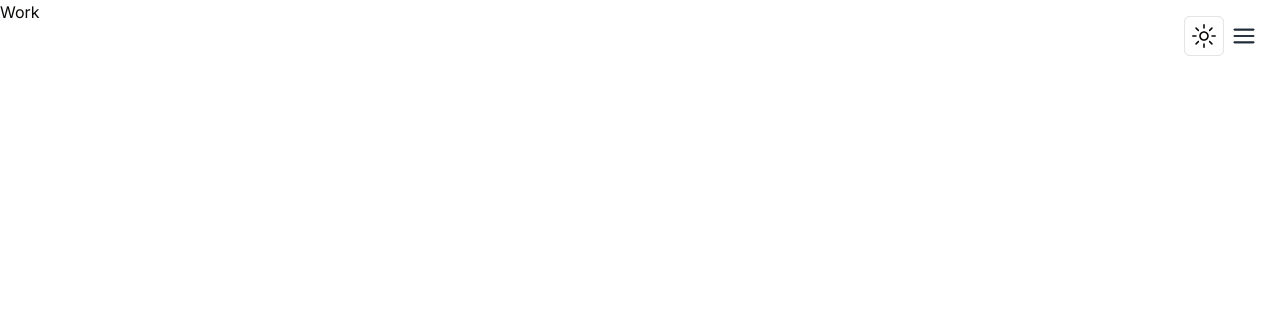
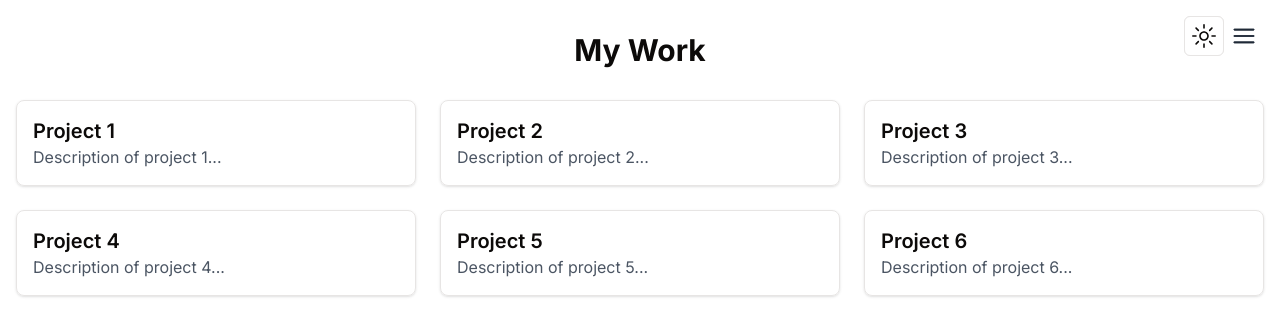
Before and after one commit to SantiZetina/sz-dashboard, a Next.js app: page /work in a window 1280 px wide. Shown: the top 336 px of the page. Built offline with nearby package versions, Linux system fonts and the light colour scheme.

Commit message:
Refactor work page layout

```diff
--- a/app/work/page.tsx
+++ b/app/work/page.tsx
@@ -3,7 +3,21 @@ import RootLayout from "../layout";
 export default function WorkPage() {
     return (
         <RootLayout>
-        <h1>Work</h1>
+            <div className="container mx-auto px-4">
+                <h1 className="text-3xl font-bold text-center my-8">
+                    My Work
+                </h1>
+                <div className="grid grid-cols-1 md:grid-cols-2 lg:grid-cols-3 gap-6">
+                    {/* Sample project cards */}
+                    {[1, 2, 3, 4, 5, 6].map((item) => (
+                        <div key={item} className="border rounded-lg p-4 shadow hover:shadow-lg transition-all">
+                            <h2 className="text-xl font-semibold">Project {item}</h2>
+                            <p className="text-gray-600">Description of project {item}...</p>
+                            {/* Add more details like technologies used, link to project, etc. */}
+                        </div>
+                    ))}
+                </div>
+            </div>
         </RootLayout>
-    )
+    );
 }
```
